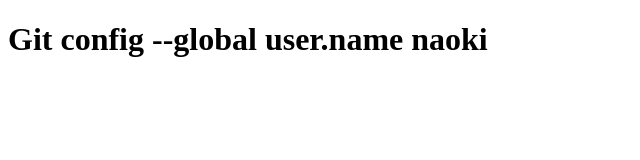
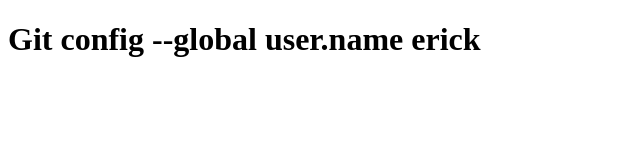
Before and after one commit to Poseid0n378/teste-commit, a plain HTML site: page index.html in a window 1280 px wide. Shown: the full height of the page, 0-640 px from the left. Drawn offline with Linux system fonts and the light colour scheme.

Commit message:
Alteração no usuário realizando os commits

```diff
--- a/index.html
+++ b/index.html
@@ -7,6 +7,6 @@
     <title>Document</title>
 </head>
 <body>
-    <h1>Git config --global user.name naoki</h1>
+    <h1>Git config --global user.name erick</h1>
 </body>
 </html>
```
